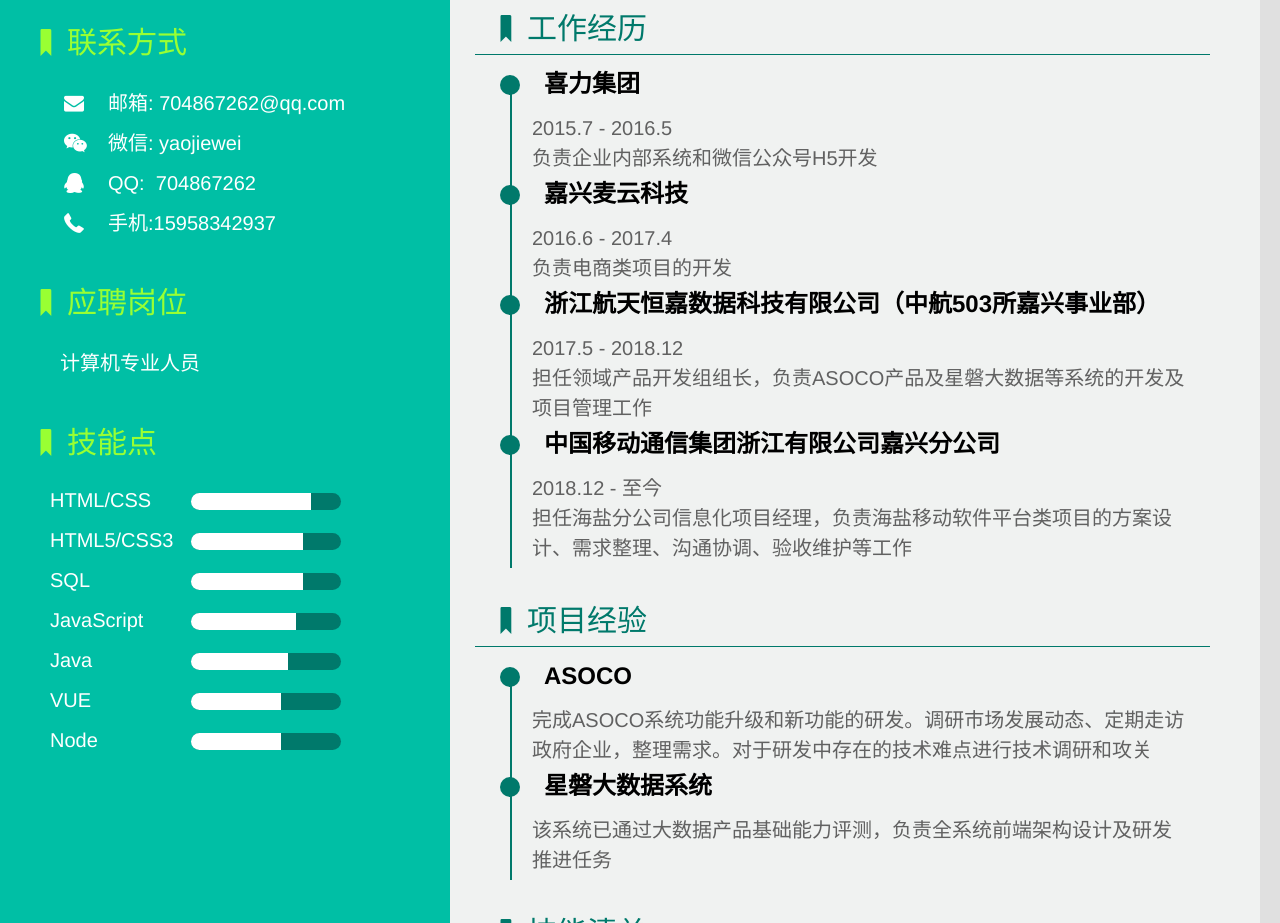
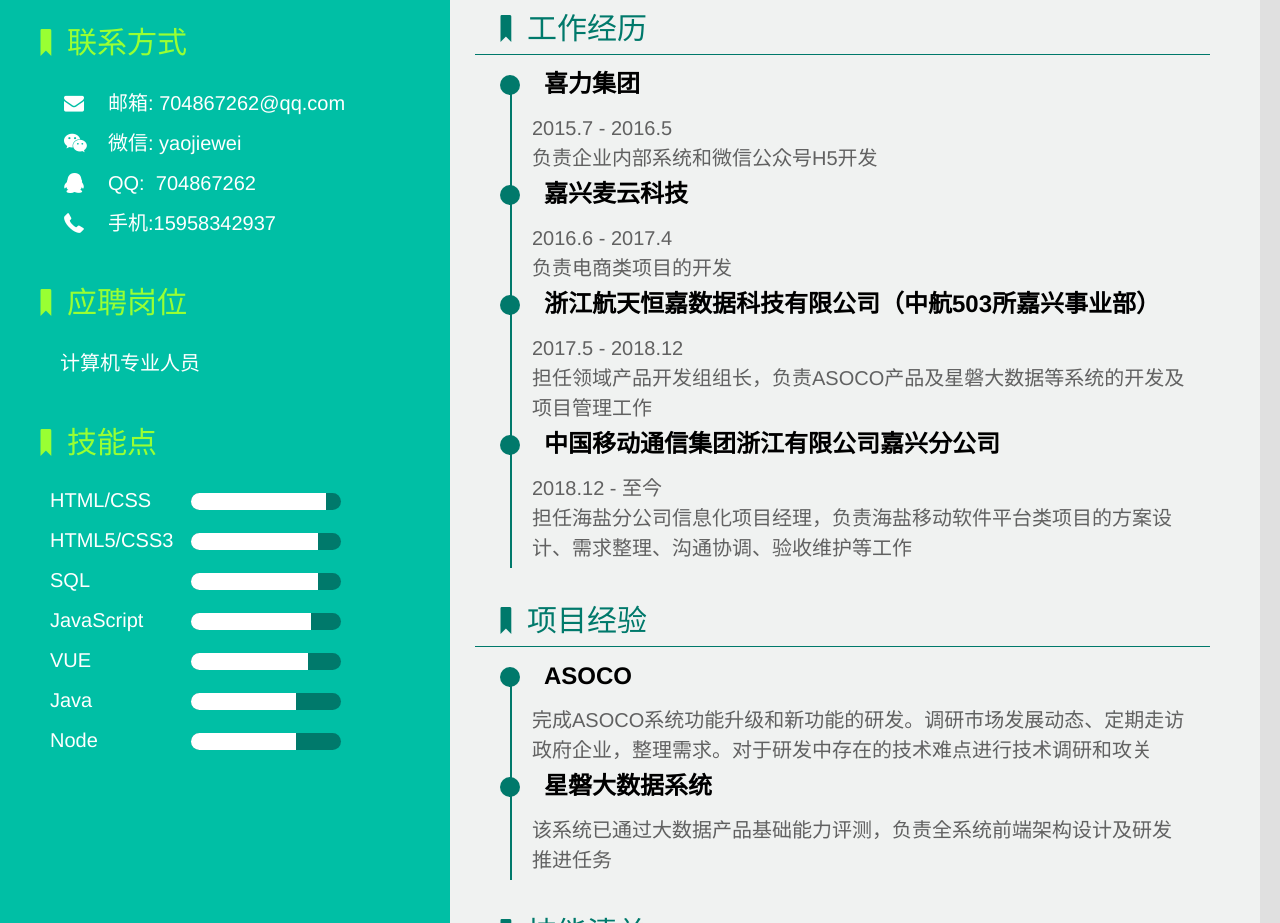
Before and after one commit to lirahalu/resume, a plain HTML site: page index.html in a window 1280 px wide. Shown: the part 252-1175 px from the top of the page. Drawn offline with Linux system fonts and the light colour scheme.

Commit message:
Update index.html

```diff
--- a/index.html
+++ b/index.html
@@ -32,43 +32,43 @@
                 <dd>
                     <div class="skill-name">HTML/CSS</div>
                     <div class="skill-bar-wrap">
-                        <div class="skill-bar" style="width: 80%"></div>
+                        <div class="skill-bar" style="width: 90%"></div>
                     </div>
                 </dd>
                 <dd>
                     <div class="skill-name">HTML5/CSS3</div>
                     <div class="skill-bar-wrap">
-                        <div class="skill-bar" style="width: 75%"></div>
+                        <div class="skill-bar" style="width: 85%"></div>
                     </div>
                 </dd>
                 <dd>
                     <div class="skill-name">SQL</div>
                     <div class="skill-bar-wrap">
-                        <div class="skill-bar" style="width: 75%"></div>
+                        <div class="skill-bar" style="width: 85%"></div>
                     </div>
                 </dd>
                 <dd>
                     <div class="skill-name">JavaScript</div>
                     <div class="skill-bar-wrap">
-                        <div class="skill-bar" style="width: 70%"></div>
+                        <div class="skill-bar" style="width: 80%"></div>
+                    </div>
+                </dd>
+                <dd>
+                    <div class="skill-name">VUE</div>
+                    <div class="skill-bar-wrap">
+                        <div class="skill-bar" style="width: 78%"></div>
                     </div>
                 </dd>
                 <dd>
                     <div class="skill-name">Java</div>
                     <div class="skill-bar-wrap">
-                        <div class="skill-bar" style="width: 65%"></div>
-                    </div>
-                </dd>
-                <dd>
-                    <div class="skill-name">VUE</div>
-                    <div class="skill-bar-wrap">
-                        <div class="skill-bar" style="width: 60%"></div>
+                        <div class="skill-bar" style="width: 70%"></div>
                     </div>
                 </dd>
                 <dd>
                     <div class="skill-name">Node</div>
                     <div class="skill-bar-wrap">
-                        <div class="skill-bar" style="width: 60%"></div>
+                        <div class="skill-bar" style="width: 70%"></div>
                     </div>
                 </dd>
             </li>
```
